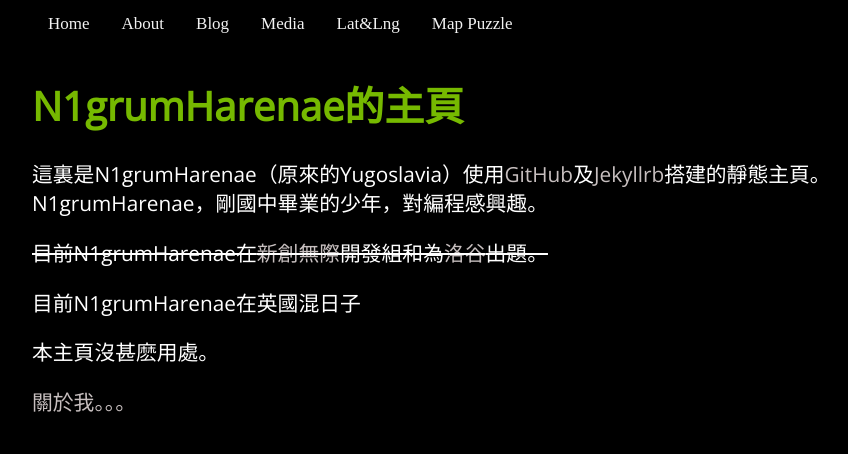
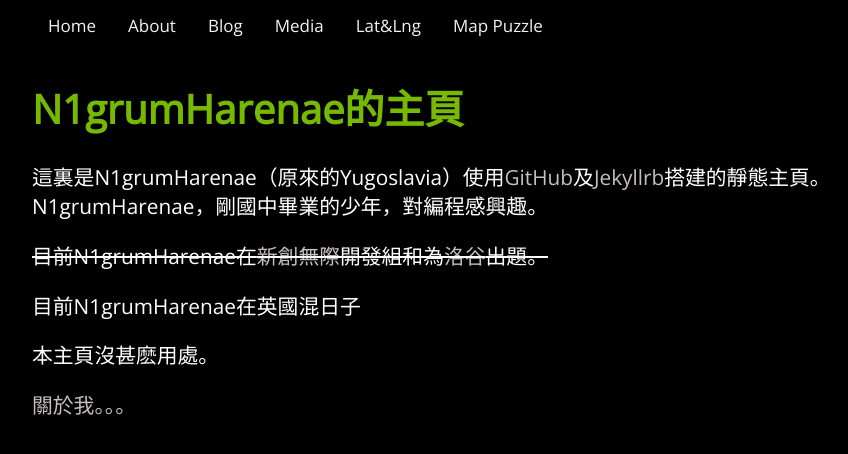
Before and after one commit to Jugoslawien/jugoslawien.github.io, a Jekyll site: the page built from index.html, in a window 1280 px wide. Shown: the top 454 px of the page, without its empty margins (128-976 px from the left). Built offline with Jekyll 4.4.1, drawn with Linux system fonts in a browser that asks for light colours; a script that is not in the unit is left out.

Commit message:
Update default.html

```diff
--- a/_layouts/default.html
+++ b/_layouts/default.html
@@ -8,6 +8,9 @@
  <link rel="stylesheet" href="https://cdnjs.cloudflare.com/ajax/libs/font-awesome/4.7.0/css/font-awesome.min.css">
 <style>
 
+body {
+  font-family: 'Open Sans',sans-serif;
+}
 .topnav {
   overflow: hidden;
   background-color: #000;
@@ -59,6 +62,8 @@
   }
 }
 </style>
+</head>
+ <body>
 <div class="topnav" id="myTopnav">
 <a href="/" class="button">Home</a>
 <a href="/about" class="button">About</a>
@@ -88,5 +93,5 @@ function myFunction() {
 }
 </script>
 
-</head>
+</body>
 </html>
```
